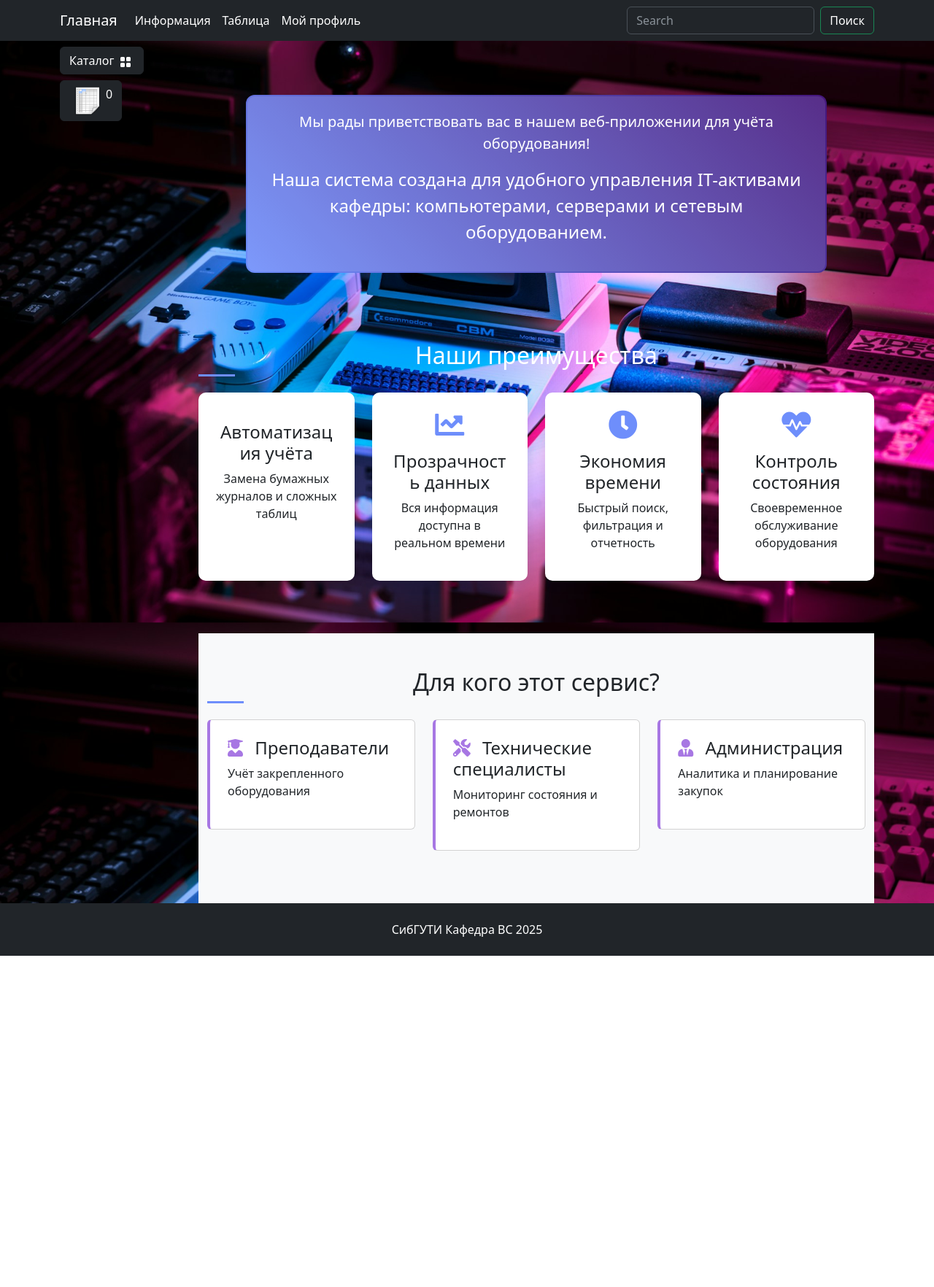
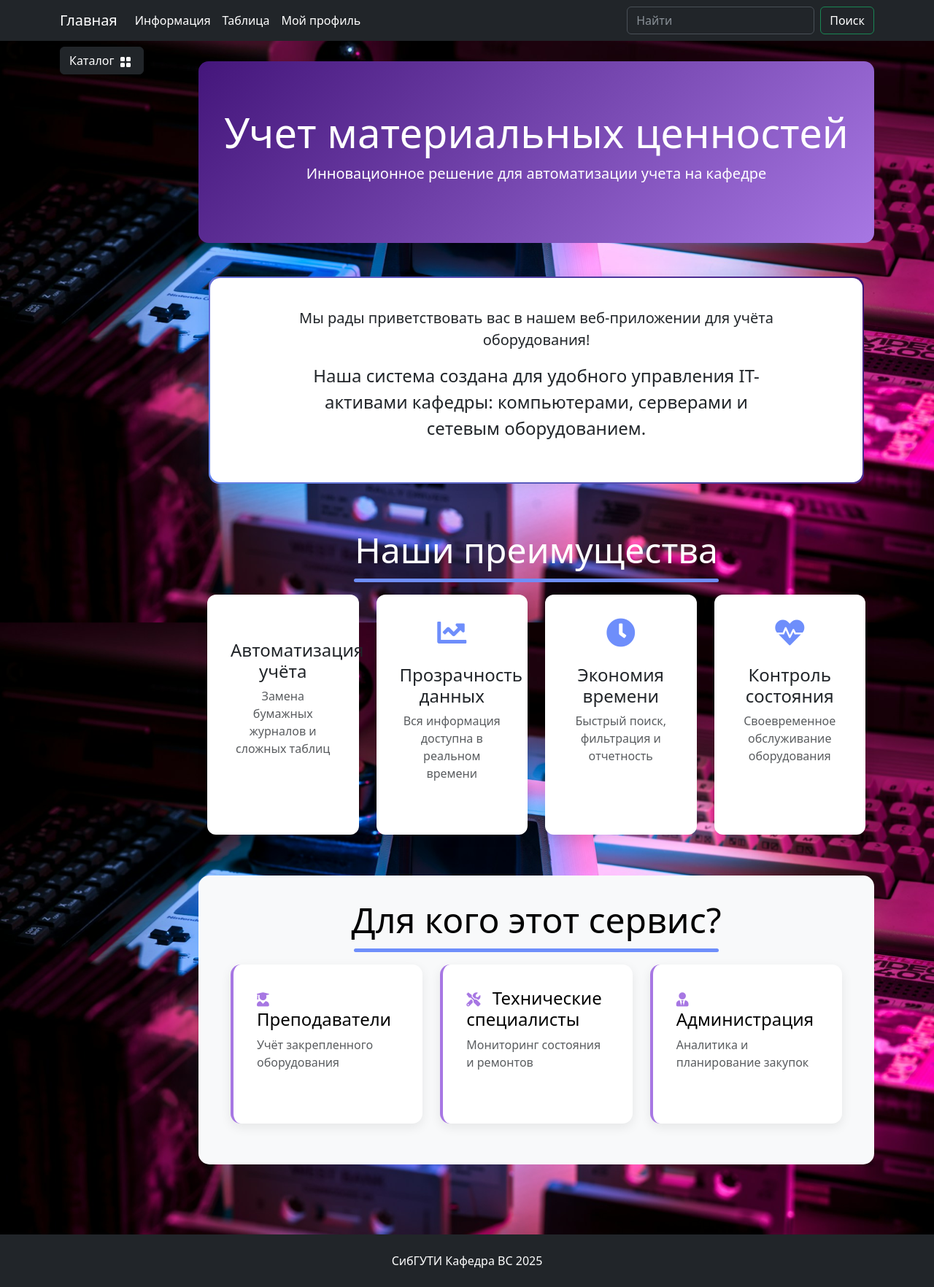
Before and after one commit to john-doedster/equipment_accounting_web_app, a Django app: page /about/ in a window 1280 px wide. Shown: the whole page at 73% size. Before the commit the page ends 1310 px from the top, so only its background shows below. Run offline with Django 5.2, Linux system fonts and the light colour scheme; the visitor is signed in with stand-in values (Sample User, id 1); data that the repository does not hold is empty; some libraries are stand-ins or nearby versions.

Commit message:
Do some changes in about-us block and contacts block

```diff
--- a/carts/views.py
+++ b/carts/views.py
@@ -82,7 +82,6 @@ def cart_change(request):
         "cart_items_html": cart_items_html,
         "quantity": updated_quantity,
     }
-
     return JsonResponse(response_data)
 
 
--- a/equipment/templates/equipment/catalog.html
+++ b/equipment/templates/equipment/catalog.html
@@ -16,7 +16,7 @@
         </button>
 
         <form action="{% if request.GET.q %}{% url "catalog:search" %}{%else%}{% url "catalog:index" slug_url %}{%endif%}" method="get" class="dropdown-menu bg-dark" data-bs-theme="dark">
-            <div class="form-check text-white mx-3">
+            {% comment %} <div class="form-check text-white mx-3">
                 <input class="form-check-input" type="checkbox" name="on_sale" id="flexCheckDefault" value="on" {% if request.GET.on_sale == 'on'%}checked{% endif %}>
                 {% if request.GET.q %}
                 <input type="hidden" name="q" value="{{ request.GET.q }}">
@@ -24,7 +24,9 @@
                 <label class="form-check-label" for="flexCheckDefault">
                     Товары по акции
                 </label>
-            </div>
+            </div> {% endcomment %}
+
+
             <p class="text-white mx-3 mt-3">Сортировать:</p>
             <div class="form-check text-white mx-3">
                 <input class="form-check-input" type="radio" name="order_by" id="flexRadioDefault1" value="default"
--- a/main/templates/main/about.html
+++ b/main/templates/main/about.html
@@ -5,83 +5,125 @@
     <link rel="stylesheet" href="https://cdnjs.cloudflare.com/ajax/libs/font-awesome/5.15.4/css/all.min.css">
 <style>
     /* Основные стили */
-    .about-hero {
-        background: linear-gradient(135deg,rgb(176, 20, 176), #a777e3);
-        color: white;
-        padding: 3rem 0;
-        margin-bottom: 2rem;
-        border-radius: 0 0 20px 20px;
+    :root {
+        --primary-color: #6e8efb;
+        --secondary-color: #a777e3;
+        --dark-color: rgb(68, 22, 123);
+        --light-color: #f8f9fa;
+        --text-dark: #333;
+        --text-light: #fff;
     }
 
-    .feature-card {
-        border: none;
-        border-radius: 10px;
-        transition: all 0.3s ease;
-        height: 100%;
-        box-shadow: 0 5px 15px rgba(0,0,0,0.1);
+    .about-hero {
+        background: linear-gradient(135deg, var(--dark-color), var(--secondary-color));
+        color: var(--text-light);
+        padding: 4rem 0;
+        margin-bottom: 3rem;
+        text-align: center;
+        border-radius: 14px;
     }
 
-    .feature-card:hover {
-        transform: translateY(-10px);
-        box-shadow: 0 15px 30px rgba(0,0,0,0.2);
+    .bg-light.about-section {
+        position: relative;
+        background: white;
+        border-radius: 15px;
+        padding: 2rem;
+        margin: 2rem auto;
+        z-index: 1;
+        color: #000;
     }
-
-    .feature-icon {
-        font-size: 2.5rem;
-        margin-bottom: 1rem;
-        color: #6e8efb;
-    }
-
-    .role-card {
-        border-left: 4px solid #a777e3;
-        transition: all 0.3s ease;
-    }
-
-    .role-card:hover {
-        border-left: 4px solid #6e8efb;
-        background-color: #f8f9fa;
-    }
-
-    .role-icon {
-        color: #a777e3;
-        margin-right: 10px;
-    }
-
-    .about-section {
-        padding: 3rem 0;
-    }
+    .bg-light.about-section .section-title,
+    .bg-light.about-section .role-card h4,
+    .bg-light.about-section .role-card p {
+        color: #000; /* Явное указание черного цвета */
+        }
 
     .section-title {
         position: relative;
         margin-bottom: 2rem;
+        color: white; /* Белый цвет текста */
+        text-align: center; /* Центрирование заголовка */
+        font-size: 3rem; /* Размер шрифта */
     }
 
     .section-title:after {
         content: '';
         position: absolute;
-        bottom: -10px;
-        left: 0;
-        width: 50px;
-        height: 3px;
-        background: #6e8efb;
+        bottom: -15px; /* Отступ линии от текста */
+        left: 50%; /* Начало от центра */
+        transform: translateX(-50%); /* Точное центрирование */
+        width: 500px; /* Увеличенная длина линии */
+        height: 5px; /* Толщина линии */
+        background: #6e8efb; /* Цвет линии */
+        border-radius: 3px; /* Закругление концов линии */
     }
-</style>
-{% endblock css %}
 
-{% block modal_cart %}
-{% include "includes/cart_button.html" %}
-{% endblock modal_cart %}
+    /* Карточки особенностей */
+    .feature-card {
+        border: none;
+        border-radius: 12px;
+        transition: all 0.3s ease;
+        height: 100%;
+        box-shadow: 0 5px 15px rgba(0,0,0,0.08);
+        padding: 2rem;
+        text-align: center;
+        background: white;
+        margin: 0 auto 1.5rem;
+        max-width: 300px;
+    }
 
-{% block content %}
+    .feature-card:hover {
+        transform: translateY(-10px);
+        box-shadow: 0 15px 30px rgba(0,0,0,0.15);
+    }
 
-<!-- Основной текст -->
-<style>
+    .feature-icon {
+        font-size: 2.5rem;
+        margin-bottom: 1.5rem;
+        color: var(--primary-color);
+        border-radius: 14px;
+    }
+
+    /* Карточки ролей */
+    .role-card {
+        border-left: 4px solid var(--secondary-color);
+        transition: all 0.3s ease;
+        padding: 2rem;
+        margin-bottom: 1.5rem;
+        background: white;
+        border-radius: 14px;
+        box-shadow: 0 5px 15px rgba(0,0,0,0.08);
+        height: 100%;
+    }
+
+    .role-card:hover {
+        border-left: 4px solid var(--primary-color);
+        background-color: var(--light-color);
+    }
+
+    .role-icon {
+        color: var(--secondary-color);
+        margin-right: 10px;
+        font-size: 1.2rem;
+        border-radius: 14px;
+    }
+
+    /* Градиентный блок */
+    .gradient-container {
+        max-width: 1000px;
+        margin: 0 auto 4rem;
+        padding: 0 1rem;
+    }
+
     .gradient-border {
         position: relative;
-        padding: 20px;
-        border-radius: 10px;
-        background: rgba(255, 255, 255, 0.1);
+        padding: 2.5rem;
+        border-radius: 14px;
+        background: white;
+        text-align: center;
+        box-shadow: 0 5px 20px rgba(0,0,0,0.1);
     }
+
     .gradient-border::before {
         content: '';
         position: absolute;
@@ -89,46 +131,51 @@
         left: -2px;
         right: -2px;
         bottom: -2px;
-        background: linear-gradient(45deg, #6e8efb,rgb(68, 22, 123));
+        background: linear-gradient(45deg, var(--primary-color), var(--dark-color));
         z-index: -1;
-        border-radius: 12px;
+        border-radius: 14px;
+    }
+
+    /* Футер */
+    footer {
+        padding: 2.5rem 0;
+        background: var(--dark-color);
+        color: var(--text-light);
+        text-align: center;
+        margin-top: 4rem;
     }
 </style>
+{% endblock css %}
 
-<div class="container about-section">
-    <div class="row">
-            <div class="col-lg-10 mx-auto text-white text-center fs-4 gradient-border">
+{% block content %}
+<!-- Герой секция -->
+<div class="about-hero">
+    <div class="container">
+        <h1 class="display-4">Учет материальных ценностей</h1>
+        <p class="lead">Инновационное решение для автоматизации учета на кафедре</p>
+    </div>
+</div>
+
+<!-- Основной текст -->
+<div class="gradient-container">
+    <div class="gradient-border">
+        <div class="col-lg-10 mx-auto text-dark fs-4">
             {{ text_on_page }}
         </div>
     </div>
 </div>
 
 <!-- Особенности -->
-<div class="container about-section">
-    <h2 class="text-center text-white section-title">Наши преимущества</h2>
-    <div class="row">
-        {% for feature in features %}
-        <div class="col-md-3 mb-4">
-            <div class="card feature-card text-center p-4">
-                <i class="fas {{ feature.icon }} feature-icon"></i>
-                <h4>{{ feature.title }}</h4>
-                <p>{{ feature.description }}</p>
-            </div>
-        </div>
-        {% endfor %}
-    </div>
-</div>
-
-<!-- Для кого -->
-<div class="bg-light about-section">
+<div class="about-section">
     <div class="container">
-        <h2 class="text-center section-title">Для кого этот сервис?</h2>
-        <div class="row">
-            {% for role in user_roles %}
-            <div class="col-md-4 mb-4">
-                <div class="card role-card p-4">
-                    <h4><i class="fas {{ role.icon }} role-icon"></i> {{ role.title }}</h4>
-                    <p>{{ role.description }}</p>
+        <h2 class="section-title">Наши преимущества</h2>
+        <div class="row justify-content-center">
+            {% for feature in features %}
+            <div class="col-lg-3 col-md-6 mb-4">
+                <div class="feature-card">
+                    <i class="fas {{ feature.icon }} feature-icon"></i>
+                    <h4>{{ feature.title }}</h4>
+                    <p class="text-muted">{{ feature.description }}</p>
                 </div>
             </div>
             {% endfor %}
@@ -136,6 +183,22 @@
     </div>
 </div>
 
+<!-- Для кого -->
+<div class="about-section bg-light">
+    <div class="container">
+        <h2 class="section-title">Для кого этот сервис?</h2>
+        <div class="row justify-content-center">
+            {% for role in user_roles %}
+            <div class="col-lg-4 col-md-6 mb-4">
+                <div class="role-card">
+                    <h4><i class="fas {{ role.icon }} role-icon"></i> {{ role.title }}</h4>
+                    <p class="text-muted">{{ role.description }}</p>
+                </div>
+            </div>
+            {% endfor %}
+        </div>
+    </div>
+</div>
 {% endblock content %}
 
 {% block footer %}
--- a/templates/base.html
+++ b/templates/base.html
@@ -74,7 +74,7 @@
                         {% endif %}
                     </ul>
                     <form class="d-flex" role="search" action="{% url "catalog:search"%}" method="get">
-                        <input class="form-control me-2" type="search" name="q" placeholder="Search" aria-label="Search">
+                        <input class="form-control me-2" type="search" name="q" placeholder="Найти" aria-label="Найти">
                         <button class="btn btn-outline-success text-white" type="submit">Поиск</button>
                     </form>
                 </div>
```
Also changed, not shown: main/templates/main/contacts.html (+87 -36 lines).
